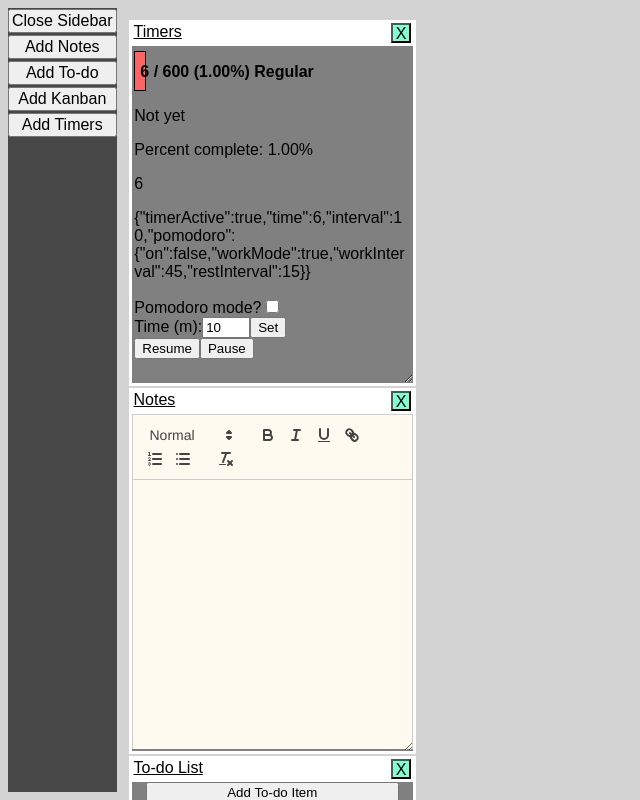
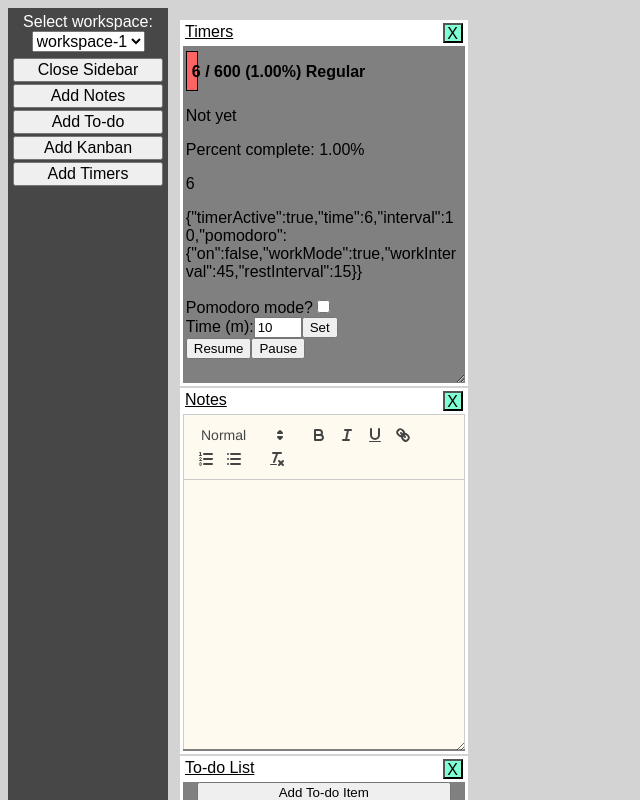
Before and after one commit to J-Wll/dev-companion, a React (Vite) app: page / in a window 1280 px wide. Shown: the top 800 px of the page, without its empty margins (0-640 px from the left). Built offline with nearby package versions, Linux system fonts and the light colour scheme.

Commit message:
Workspace selector and styling

```diff
--- a/src/App.jsx
+++ b/src/App.jsx
@@ -76,11 +76,27 @@ export default function App() {
       // TODO: Close/open side bar buttons should probablu just be chevrons (<>)
 
       <div className="sidebar">
+        <WorkspaceSelector />
         <button>Close Sidebar</button>
         <button onClick={() => { addModule("Notes") }}>Add Notes</button>
         <button onClick={() => { addModule("Todo") }}>Add To-do</button>
         <button onClick={() => { addModule("Kanban") }}>Add Kanban</button>
         <button onClick={() => { addModule("Timers") }}>Add Timers</button>
+      </div>
+    )
+  }
+
+  function WorkspaceSelector() {
+    return (
+      <div className="workspace-selector">
+        <label htmlFor="workspace-input">Select workspace:</label>
+        {/* TODO: populate with data from data folder, unique name by default and can be renamed */}
+        <select name="workspace-input" id="workspace-input" >
+          <option value="workspace-1">workspace-1</option>
+          <option value="workspace-2">workspace-2</option>
+          <option value="workspace-3">workspace-3</option>
+          <option value="workspace-4">workspace-4</option>
+        </select>
       </div>
     )
   }
--- a/src/css/Sidebar.css
+++ b/src/css/Sidebar.css
@@ -1,16 +1,35 @@
-.sidebar{
+.sidebar {
     display: flex;
     flex-direction: column;
     align-items: center;
     height: 98vh;
     width: fit-content;
     background-color: #474747;
+    padding: 5px;
 }
 
-.sidebar button{
+.sidebar button {
     font-size: 1em;
     text-wrap: nowrap;
     width: 100%;
     padding: 1px;
-    margin:1px
+    margin: 1px
 }
+
+.workspace-selector {
+    display: flex;
+    flex-direction: column;
+    align-items: center;
+
+    width: 150px;
+    margin-bottom: 5px;
+}
+
+.workspace-selector label {
+    color: white;
+    font-size: 1em;
+}
+
+.workspace-selector select {
+    font-size: 1em;
+}
```
